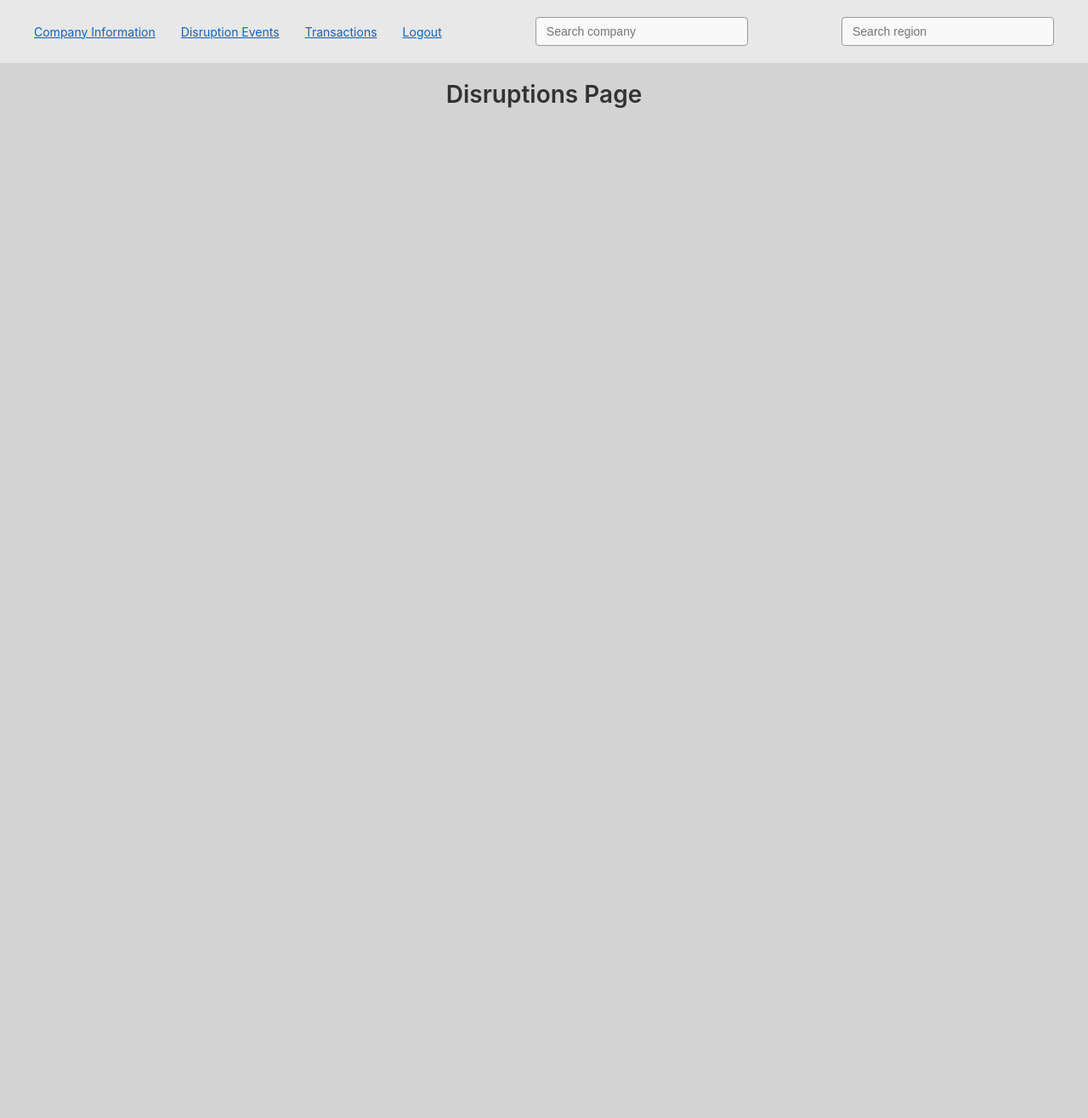
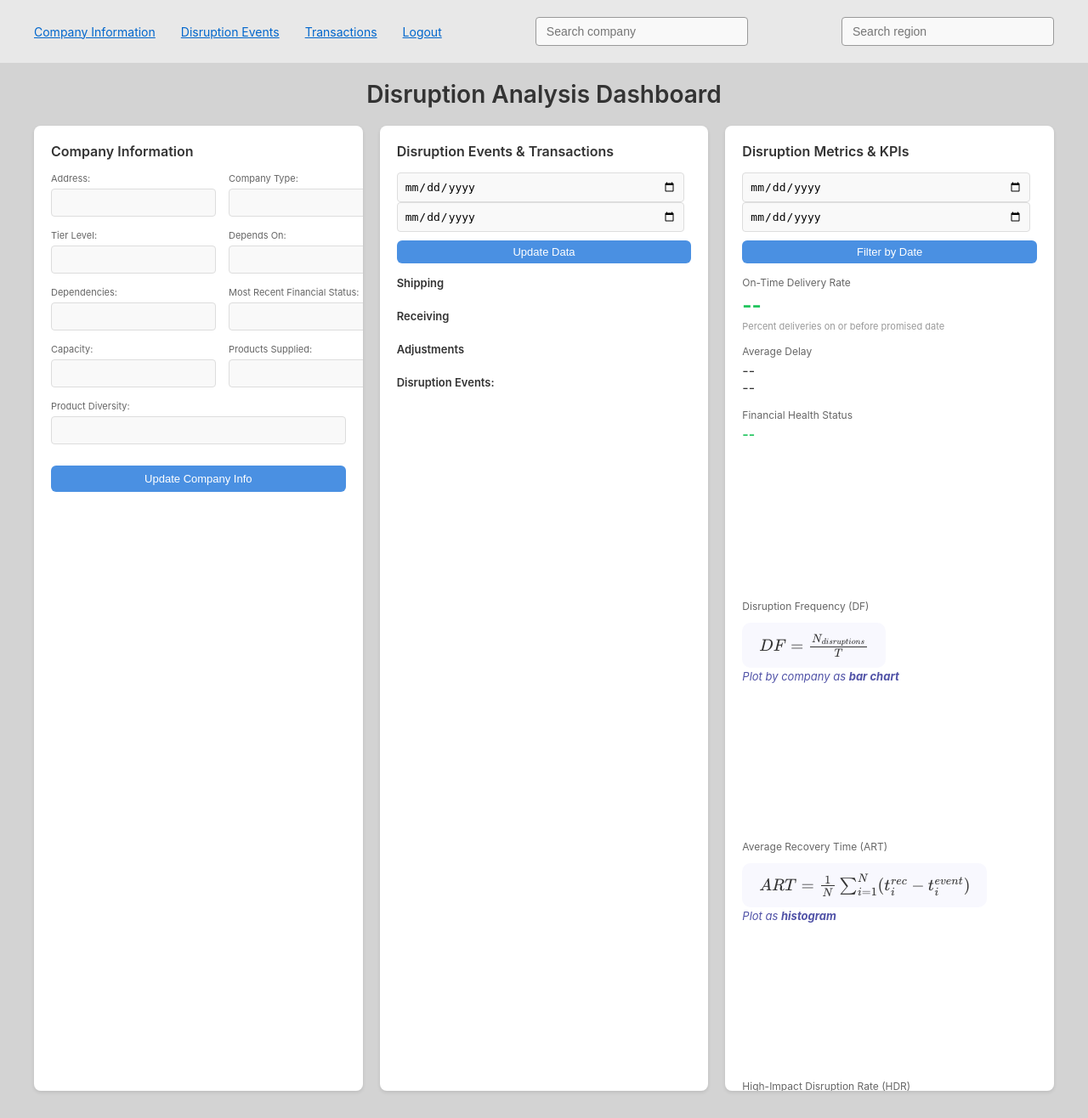
Before and after one commit to leopalacio/Enterprise-Resource-Planning-System, a PHP site: page /disruptions.html in a window 1280 px wide. Shown: the whole page at 85% size. Run offline with PHP 8.4, Linux system fonts and the light colour scheme; a map, chart or similar area stays blank; some libraries are stand-ins or nearby versions.

Commit message:
updated disruptions page and php

```diff
--- a/disruptions.html
+++ b/disruptions.html
@@ -1,8 +1,67 @@
 <!DOCTYPE html>
 <html>
 <head>
-  <title>Disruptions</title>
-  <link rel="stylesheet" href="css/style.css">
+    <title>Disruption Analysis Dashboard</title>
+    <script src="https://cdn.plot.ly/plotly-2.35.2.min.js" charset="utf-8"></script>
+    <style>
+        * {margin:0; padding:0; box-sizing:border-box;}
+        body {font-family: -apple-system, BlinkMacSystemFont, 'Segoe UI', Arial, sans-serif;
+            background-color: #d3d3d3; color:#333;}
+        nav {background-color: #e8e8e8; padding:20px 40px;
+            display:flex; justify-content:space-between; align-items:center;}
+        .nav-links {display:flex; gap:30px;}
+        .nav-links a {color:#0066cc; text-decoration:underline; font-size:14px;}
+        .search-box {position:relative; width:250px;}
+        .search-box input {
+            padding:8px 12px; border:1px solid #999; border-radius:4px;
+            width:100%; font-size:14px;}
+        .search-results {
+            position: absolute; top:100%; left:0; right:0; background-color:white;
+            border:1px solid #ddd; border-top:none; border-radius:0 0 4px 4px; max-height:300px;
+            overflow-y:auto; display:none; z-index:1000; box-shadow:0 4px 6px rgba(0,0,0,0.1);}
+        .search-results.show {display:block;}
+        .search-result-item {
+            padding:12px; cursor:pointer; border-bottom:1px solid #f0f0f0; font-size:14px;}
+        .search-result-item:hover {background-color:#f5f5f5;}
+        .no-results {padding:12px; color:#999; font-size:14px; text-align:center;}
+        .container {padding:20px 40px; max-width:1600px; margin:0 auto;}
+        .page-title {text-align:center; font-size:28px; font-weight:600; margin-bottom:20px; color:#333;}
+        .dashboard-grid {display:grid; grid-template-columns:1fr 1fr 1fr; gap:20px;}
+        .card {
+            background-color:white; border-radius:8px; padding:20px;
+            box-shadow:0 2px 4px rgba(0,0,0,0.1); max-height:calc(100vh - 180px); overflow-y:auto; display:flex; flex-direction:column;
+        }
+        .card-title {font-size:16px; font-weight:600; margin-bottom:15px; color:#333;}
+        .form-row {display:grid; grid-template-columns:1fr 1fr; gap:15px; margin-bottom:15px;}
+        .form-group {display:flex; flex-direction:column;}
+        .form-group.full-width {grid-column:1 / -1;}
+        label {font-size:11px; color:#666; margin-bottom:5px;}
+        input, select, textarea {
+            padding:8px; border:1px solid #ddd; border-radius:4px; font-size:13px; background-color:#f9f9f9;
+        }
+        .btn {background-color:#4a90e2; color:white; border:none; padding:8px 20px; border-radius:6px;
+            font-size:13px; cursor:pointer; margin-top:10px;}
+        .btn:hover {background-color:#357abd;}
+        .transaction-section {margin-bottom:15px;}
+        .section-label {font-size:13px; font-weight:600; color:#333; margin-bottom:8px;}
+        .transaction-list {font-size:12px; color:#555;}
+        .transaction-item {padding:8px; margin-bottom:6px; background-color:#f9f9f9;
+            border-left:3px solid #4a90e2; border-radius:4px; font-size:12px; line-height:1.5;}
+        .transaction-item:last-child {margin-bottom:0;}
+        .kpi-metric {margin-bottom:15px;}
+        .kpi-label {font-size:12px; color:#666; margin-bottom:5px;}
+        .kpi-value {font-size:24px; font-weight:700; color:#22c55e; margin-bottom:3px;}
+        .kpi-description {font-size:11px; color:#999;}
+        .status-healthy {color:#22c55e; font-size:16px; font-weight:600;}
+        .graph-container {width:100%; height:150px; margin:10px 0;}
+        .event-list-item {font-size:12px; color:#555; padding:5px 0; border-bottom:1px solid #f0f0f0;}
+        .event-list-item:last-child {border-bottom:none;}
+        .formula-block {background:#f8f8fe; border-radius:10px; padding:12px 20px;
+            font-family:'Times New Roman', serif; font-size:19px; margin:7px 0 2px 0; display:inline-block;}
+        .plot-instruction {font-size:13px; color:#5052a7; font-style:italic;}
+    </style>
+    <script src="https://polyfill.io/v3/polyfill.min.js?features=es6"></script>
+    <script id="MathJax-script" async src="https://cdn.jsdelivr.net/npm/mathjax@3/es5/tex-mml-chtml.js"></script>
 </head>
 <body>
 <nav>
@@ -15,18 +74,364 @@
 
   <!-- Company search box with dropdown -->
   <div class="search-box">
-      <input type="text" id="search-input" placeholder="Search company" autocomplete="off">
-      <div class="search-results" id="search-results"></div>
+      <input type="text" id="company-search-input" placeholder="Search company" autocomplete="off">
+      <div class="search-results company-search-results" id="company-search-results"></div>
   </div>
 
   <!-- Region search box with dropdown -->
   <div class="search-box">
-      <input type="text" id="search-input" placeholder="Search region" autocomplete="off">
-      <div class="search-results" id="search-results"></div>
+      <input type="text" id="region-search-input" placeholder="Search region" autocomplete="off">
+      <div class="search-results region-search-results" id="region-search-results"></div>
   </div>
 </nav>
+<div class="container">
+    <h1 class="page-title">Disruption Analysis Dashboard</h1>
+    <div class="dashboard-grid">
 
-  <div class="container">
-      <h1 class="page-title">Disruptions Page</h1>
+        <!-- LEFT COLUMN: COMPANY INFO -->
+        <div class="card">
+            <h2 class="card-title">Company Information</h2>
+            <div class="form-row">
+                <div class="form-group"><label>Address:</label><input type="text" id="address" readonly></div>
+                <div class="form-group"><label>Company Type:</label><input type="text" id="company-type" readonly></div>
+            </div>
+            <div class="form-row">
+                <div class="form-group"><label>Tier Level:</label><input type="text" id="tier-level" readonly></div>
+                <div class="form-group"><label>Depends On:</label><input type="text" id="depends-on" readonly></div>
+            </div>
+            <div class="form-row">
+                <div class="form-group"><label>Dependencies:</label><input type="text" id="dependencies" readonly></div>
+                <div class="form-group"><label>Most Recent Financial Status:</label><input type="text" id="financial-status" readonly></div>
+            </div>
+            <div class="form-row">
+                <div class="form-group"><label>Capacity:</label><input type="text" id="capacity" readonly></div>
+                <div class="form-group"><label>Products Supplied:</label><input type="text" id="products" readonly></div>
+            </div>
+            <div class="form-row">
+                <div class="form-group full-width"><label>Product Diversity:</label><input type="text" id="product-diversity" readonly></div>
+            </div>
+            <button class="btn">Update Company Info</button>
+        </div>
+
+        <!-- MIDDLE COLUMN: TRANSACTIONS + EVENTS -->
+        <div class="card">
+            <h2 class="card-title">Disruption Events & Transactions</h2>
+            <div class="form-row">
+                <div class="form-group full-width">
+                    <input type="date" id="transaction-start-date" style="margin-right: 8px;">
+                    <input type="date" id="transaction-end-date" style="margin-right: 8px;">
+                    <button class="btn" style="padding:6px 15px;" onclick="updateTransactions()">Update Data</button>
+                </div>
+            </div>
+            <div class="transaction-section">
+                <h3 class="section-label">Shipping</h3>
+                <div id="shipping-list" class="transaction-list"></div>
+            </div>
+            <div class="transaction-section">
+                <h3 class="section-label">Receiving</h3>
+                <div id="receiving-list" class="transaction-list"></div>
+            </div>
+            <div class="transaction-section">
+                <h3 class="section-label">Adjustments</h3>
+                <div id="adjustments-list" class="transaction-list"></div>
+            </div>
+            <h3 class="section-label">Disruption Events:</h3>
+            <div id="event-list"></div>
+        </div>
+
+        <!-- RIGHT COLUMN: KPI + METRICS/CHARTS -->
+        <div class="card">
+            <h2 class="card-title">Disruption Metrics & KPIs</h2>
+            <div class="form-row">
+                <div class="form-group full-width">
+                    <input type="date" id="kpi-start-date" style="margin-right:8px;">
+                    <input type="date" id="kpi-end-date" style="margin-right:8px;">
+                    <button class="btn" style="padding:6px 15px;" onclick="filterKPIsByDate()">Filter by Date</button>
+                </div>
+            </div>
+            <!-- On-time delivery/financial -->
+            <div class="kpi-metric">
+                <div class="kpi-label">On-Time Delivery Rate</div>
+                <div class="kpi-value" id="delivery-rate">--</div>
+                <div class="kpi-description">Percent deliveries on or before promised date</div>
+            </div>
+            <div class="kpi-metric">
+                <div class="kpi-label">Average Delay</div>
+                <div id="avg-delay">--</div>
+                <div id="std-delay">--</div>
+            </div>
+            <div class="kpi-metric">
+                <div class="kpi-label">Financial Health Status</div>
+                <div class="status-healthy" id="financial-health-status">--</div>
+                <div id="financial-graph" class="graph-container"></div>
+            </div>
+            <!-- Disruption Event Metrics -->
+            <div class="kpi-metric">
+                <div class="kpi-label">Disruption Frequency (DF)</div>
+                <div class="formula-block">\( DF = \frac{N_{disruptions}}{T} \)</div>
+                <div class="plot-instruction">Plot by company as <b>bar chart</b></div>
+                <div id="df-bar" class="graph-container"></div>
+            </div>
+            <div class="kpi-metric">
+                <div class="kpi-label">Average Recovery Time (ART)</div>
+                <div class="formula-block">\( ART = \frac{1}{N}\sum_{i=1}^N (t^{rec}_i-t^{event}_i) \)</div>
+                <div class="plot-instruction">Plot as <b>histogram</b></div>
+                <div id="art-histogram" class="graph-container"></div>
+            </div>
+            <div class="kpi-metric">
+                <div class="kpi-label">High-Impact Disruption Rate (HDR)</div>
+                <div class="formula-block">\( HDR = \frac{N_{high\,impact}}{N_{disruptions}}\times100\% \)</div>
+                <div class="plot-instruction">Share of disruptions classified as "high severity"</div>
+            </div>
+            <div class="kpi-metric">
+                <div class="kpi-label">Total Downtime (TD)</div>
+                <div class="formula-block">\( TD = \sum_{i=1}^{N}(t^{rec}_i-t^{event}_i) \)</div>
+                <div class="plot-instruction">Plot as <b>histogram</b></div>
+                <div id="td-histogram" class="graph-container"></div>
+            </div>
+            <div class="kpi-metric">
+                <div class="kpi-label">Regional Risk Concentration (RRC)</div>
+                <div class="formula-block">\( RRC_r = \frac{N_{disruptions, r}}{N_{disruptions, total}} \)</div>
+                <div class="plot-instruction">Plot as <b>heatmap</b></div>
+                <div id="rrc-heatmap" class="graph-container"></div>
+            </div>
+            <div class="kpi-metric">
+                <div class="kpi-label">Disruption Severity Distribution (DSD)</div>
+                <div class="plot-instruction">Plot as <b>stacked bar chart</b></div>
+                <div id="dsd-bar" class="graph-container"></div>
+            </div>
+            <div id="disruption-graph" class="graph-container"></div>
+            <button class="btn" onclick="updateKPIs()">Update KPI Data</button>
+        </div>
+    </div>
+</div>
+<script>
+// =====================================================================
+// COMPANY SEARCH FUNCTIONALITY
+// =====================================================================
+    var companysearchInput = document.getElementById("company-search-input");
+    var companysearchResults = document.getElementById("company-search-results");
+    var currentCompanyId = null;
+
+    companysearchInput.addEventListener("input", function() {
+            var searchTerm = companysearchInput.value.trim();
+
+            // If search box is empty, hide the dropdown
+            if(searchTerm.length < 1) {
+                companysearchResults.classList.remove("show");
+                return;
+            }
+
+            // Create AJAX request to search for companies
+            var xhttp = new XMLHttpRequest();
+
+            // This function runs when we get a response from the server
+            xhttp.onload = function() {
+                if (this.readyState == 4 && this.status == 200) {
+                    // Parse the JSON response
+                    var data = JSON.parse(this.responseText);
+
+                    // Clear previous search results
+                    companysearchResults.innerHTML = "";
+
+                    // If there's an error, show it
+                    if(data.error) {
+                        companysearchResults.innerHTML = '<div class="no-results">Error: ' + data.error + '</div>';
+                        companysearchResults.classList.add("show");
+                        return;
+                    }
+
+                    // If no companies found, show "no results" message
+                    if(data.length == 0) {
+                        companysearchResults.innerHTML = '<div class="no-results">No companies found</div>';
+                        companysearchResults.classList.add("show");
+                        return;
+                    }
+
+                    // Loop through each company and create a clickable item
+                    for(var i = 0; i < data.length; i++) {
+                        var item = document.createElement("div");
+                        item.className = "search-result-item";
+                        item.textContent = data[i].CompanyName;
+                        item.setAttribute("data-id", data[i].CompanyID);
+
+                        // When user clicks on a company, load its info
+                        item.onclick = function() {
+                            var companyId = this.getAttribute("data-id");
+                            var companyName = this.textContent;
+                            loadCompanyInfo(companyId);
+                            companysearchResults.classList.remove("show");
+                            companysearchInput.value = companyName;
+                        };
+
+                        companysearchResults.appendChild(item);
+                    }
+
+                    // Show the dropdown with results
+                    companysearchResults.classList.add("show");
+                }
+            };
+
+            // If AJAX request fails, show error
+            xhttp.onerror = function() {
+                companysearchResults.innerHTML = '<div class="no-results">Connection error</div>';
+                companysearchResults.classList.add("show");
+            };
+
+            // Send the search request to the PHP file
+            xhttp.open("GET", "disruptions.php?action=company_search&query=" + encodeURIComponent(searchTerm), true);
+            xhttp.send();
+        });
+
+        // Hide search results dropdown when clicking outside the search box
+        document.addEventListener("click", function(event) {
+            if (!event.target.closest(".search-box")) {
+                companysearchResults.classList.remove("show");
+            }
+        });
+
+// =====================================================================
+// REGION SEARCH FUNCTIONALITY
+// =====================================================================
+    var regionsearchInput = document.getElementById("region-search-input");
+    var regionsearchResults = document.getElementById("region-search-results");
+    var currentLocationId = null;
+
+    regionsearchInput.addEventListener("input", function() {
+            var searchTerm = regionsearchInput.value.trim();
+
+            // If search box is empty, hide the dropdown
+            if(searchTerm.length < 1) {
+                regionsearchResults.classList.remove("show");
+                return;
+            }
+
+            // Create AJAX request to search for regions
+            var xhttp = new XMLHttpRequest();
+
+            // This function runs when we get a response from the server
+            xhttp.onload = function() {
+                if (this.readyState == 4 && this.status == 200) {
+                    // Parse the JSON response
+                    var data = JSON.parse(this.responseText);
+
+                    // Clear previous search results
+                    regionsearchResults.innerHTML = "";
+
+                    // If there's an error, show it
+                    if(data.error) {
+                        regionsearchResults.innerHTML = '<div class="no-results">Error: ' + data.error + '</div>';
+                        regionsearchResults.classList.add("show");
+                        return;
+                    }
+
+                    // If no regions found, show "no results" message
+                    if(data.length == 0) {
+                        regionsearchResults.innerHTML = '<div class="no-results">No regions found</div>';
+                        regionsearchResults.classList.add("show");
+                        return;
+                    }
+
+                    // Loop through each region and create a clickable item
+                    for(var i = 0; i < data.length; i++) {
+                        var item = document.createElement("div");
+                        item.className = "search-result-item";
+                        item.textContent = data[i].ContinentName;
+                        item.setAttribute("data-id", data[i].LocationID);
+
+                        // When user clicks on a company, load its info
+                        item.onclick = function() {
+                            var locationId = this.getAttribute("data-id");
+                            var continentName = this.textContent;
+                            loadRegionInfo(locationId);
+                            regionsearchResults.classList.remove("show");
+                            regionsearchInput.value = continentName;
+                        };
+
+                        regionsearchResults.appendChild(item);
+                    }
+
+                    // Show the dropdown with results
+                    regionsearchResults.classList.add("show");
+                }
+            };
+
+            // If AJAX request fails, show error
+            xhttp.onerror = function() {
+                regionsearchResults.innerHTML = '<div class="no-results">Connection error</div>';
+                regionsearchResults.classList.add("show");
+            };
+
+            // Send the search request to the PHP file
+            xhttp.open("GET", "disruptions.php?action=region_search&query=" + encodeURIComponent(searchTerm), true);
+            xhttp.send();
+        });
+
+        // Hide search results dropdown when clicking outside the search box
+        document.addEventListener("click", function(event) {
+            if (!event.target.closest(".search-box")) {
+                regionsearchResults.classList.remove("show");
+            }
+        });
+
+    // ---- COMPANY DATA / KPI DATA ----
+    // These fields should be populated by backend (PHP AJAX or SSR), not JS mockups
+    // When a company is selected, your backend should provide all necessary info
+
+    function loadCompanyInfo(companyId) {
+        currentCompanyId = companyId;
+        // TODO: Replace the following block with AJAX call to PHP backend
+        // Example (pseudo):
+        /*
+        fetch("company_info.php?id=" + companyId)
+          .then(resp => resp.json())
+          .then(data => {
+              // Populate fields:
+              document.getElementById("address").value = data.address;
+              document.getElementById("company-type").value = data.type;
+              document.getElementById("tier-level").value = data.tier;
+              ...etc
+
+              // Populate KPIs, events, transactions
+              // Render charts below with Plotly using response arrays
+              Plotly.newPlot('df-bar', [buildDFChartData(data.df)], chartOptionsDF, {displayModeBar:false});
+              ...etc
+          });
+        */
+    }
+
+    function updateTransactions() {
+        if(currentCompanyId) loadCompanyInfo(currentCompanyId);
+    }
+    function filterKPIsByDate() {
+        if(currentCompanyId) loadCompanyInfo(currentCompanyId);
+    }
+    function updateKPIs(){
+        if(currentCompanyId) loadCompanyInfo(currentCompanyId);
+    }
+    window.onload = function() {
+        // On page load, ensure fields are blank unless backend populates them
+        document.querySelector(".page-title").textContent = "Disruption Analysis Dashboard";
+        [
+            "address", "company-type", "tier-level", "depends-on", "dependencies",
+            "financial-status", "capacity", "products", "product-diversity"
+        ].forEach(id => {document.getElementById(id).value = "";});
+        document.getElementById("shipping-list").innerHTML = '';
+        document.getElementById("receiving-list").innerHTML = '';
+        document.getElementById("adjustments-list").innerHTML = '';
+        document.getElementById("delivery-rate").textContent = "--";
+        document.getElementById("avg-delay").textContent = "--";
+        document.getElementById("std-delay").textContent = "--";
+        document.getElementById("financial-health-status").textContent = "--";
+        document.getElementById("event-list").innerHTML = '';
+        document.getElementById("financial-graph").innerHTML = "";
+        document.getElementById("df-bar").innerHTML = "";
+        document.getElementById("art-histogram").innerHTML = "";
+        document.getElementById("td-histogram").innerHTML = "";
+        document.getElementById("rrc-heatmap").innerHTML = "";
+        document.getElementById("dsd-bar").innerHTML = "";
+        document.getElementById("disruption-graph").innerHTML = "";
+    }
+</script>
 </body>
 </html>
```
Also changed, not shown: disruptions.php (+7 -6 lines).
